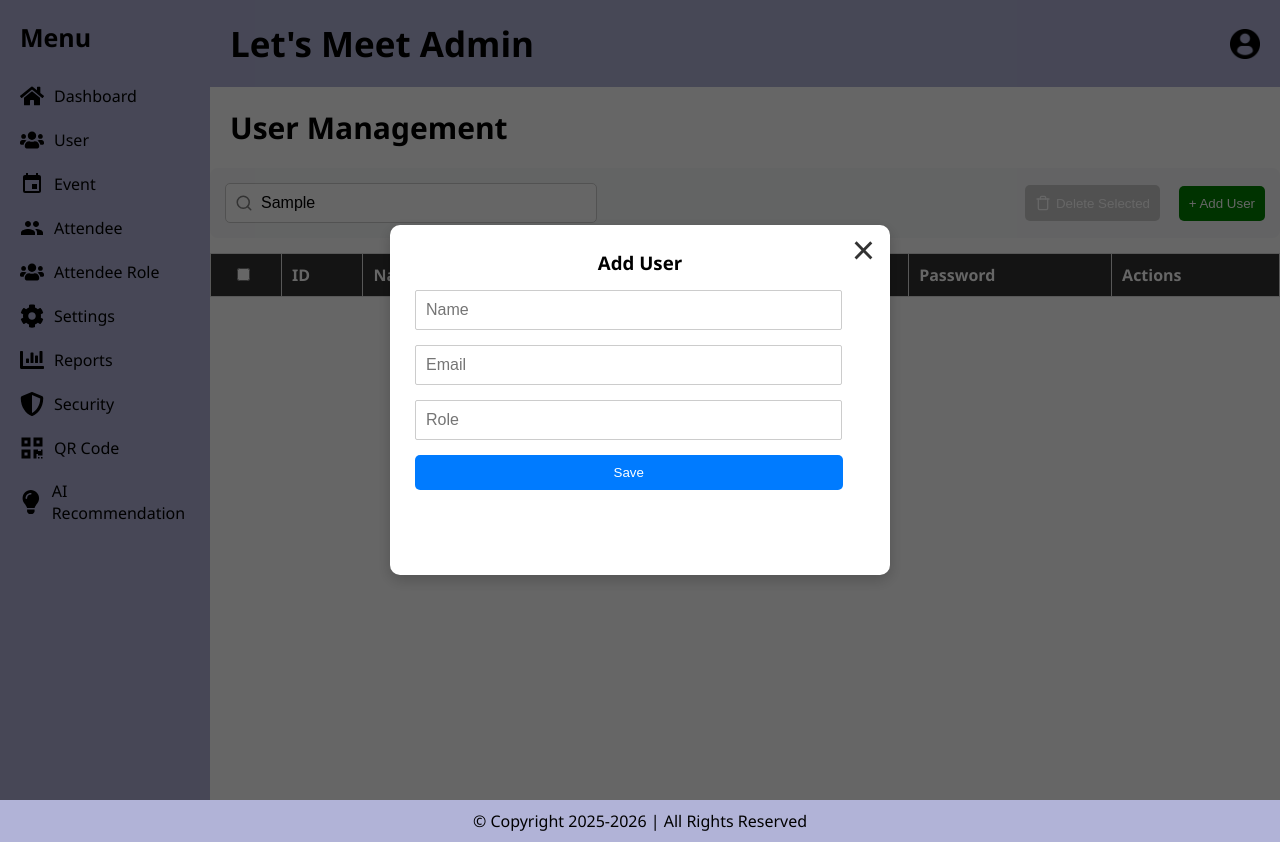
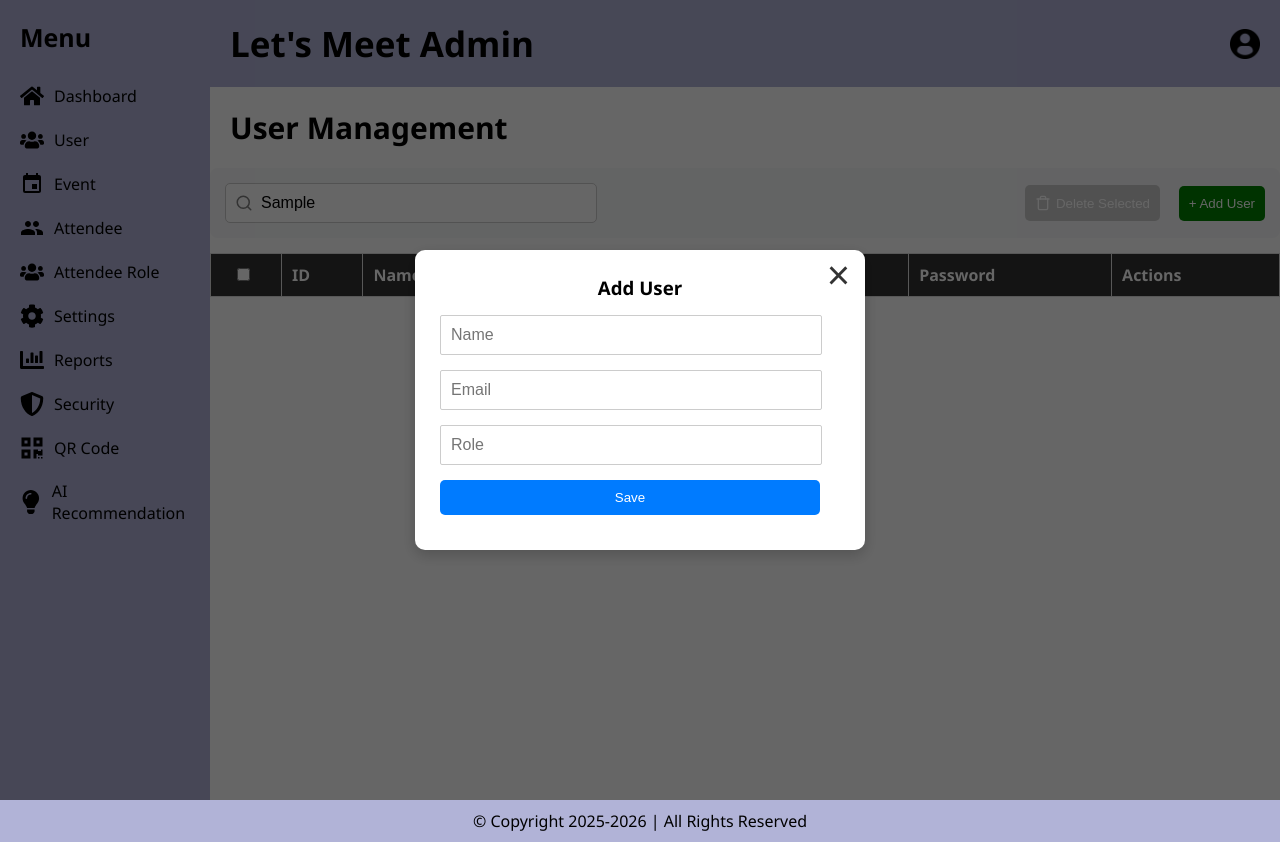
Before and after one commit to KiranChoudhary003/letsMeetAdmin, a React (Create React App) app: page /userManagement in a window 1280 px wide. Both pictures are taken after typing "Sample" into the empty fields and a click on the button "+ Add User". Built offline with nearby package versions, Linux system fonts and the light colour scheme.

Commit message:
update user management

```diff
--- a/src/components/UserManagement/index.jsx
+++ b/src/components/UserManagement/index.jsx
@@ -140,35 +140,42 @@ const UserManagement = () => {
 
 
       {
-  modalType && (
-    <div className="modal">
-      <div className={`modal-content ${modalType}`}>
-        <button className="close-btn" onClick={closeModal}>&times;</button>
-        {modalType === "reset-password" ? (
-          <>
-            <h3>Reset Password for {currentUser.name}</h3>
-            <input type="password" placeholder="Enter New Password" value={newPassword} onChange={(e) => setNewPassword(e.target.value)} />
-            <button onClick={handleResetPassword} className="submit-btn">Reset</button>
-          </>
-        ) : (
-          <>
-            <h3>{modalType === "edit" ? "Edit User" : "Add User"}</h3>
-            <div className="form-group">
-              <input type="text" placeholder="Name" value={currentUser.name || ""} onChange={(e) => setCurrentUser({ ...currentUser, name: e.target.value })} />
-            </div>
-            <div className="form-group">
-              <input type="email" placeholder="Email" value={currentUser.email || ""} onChange={(e) => setCurrentUser({ ...currentUser, email: e.target.value })} />
-            </div>
-            <div className="form-group">
-              <input type="text" placeholder="Role" value={currentUser.role || ""} onChange={(e) => setCurrentUser({ ...currentUser, role: e.target.value })} />
-            </div>
-            <button onClick={handleSaveUser} className="submit-btn">Save</button>
-          </>
-        )}
-      </div>
+ modalType === "add" ? (
+  <div className="modal">
+    <div className="modal-content">
+      <h3>Add User</h3>
+      <input type="text" placeholder="Name" value={currentUser.name || ""} onChange={(e) => setCurrentUser({ ...currentUser, name: e.target.value })} />
+      <input type="email" placeholder="Email" value={currentUser.email || ""} onChange={(e) => setCurrentUser({ ...currentUser, email: e.target.value })} />
+      <input type="text" placeholder="Role" value={currentUser.role || ""} onChange={(e) => setCurrentUser({ ...currentUser, role: e.target.value })} />
+      <button onClick={handleSaveUser} className="submit-btn">Save</button>
+      <button className="close-btn" onClick={closeModal}>&times;</button>
     </div>
-  )
-}
+  </div>
+) : null}
+     {
+ modalType ==="edit" ? (
+  <div className="modal">
+    <div className="modal-content">
+      <h3>Edit User</h3>
+      <input type="text" placeholder="Name" value={currentUser.name || ""} onChange={(e) => setCurrentUser({ ...currentUser, name: e.target.value })} />
+      <input type="email" placeholder="Email" value={currentUser.email || ""} onChange={(e) => setCurrentUser({ ...currentUser, email: e.target.value })} />
+      <input type="text" placeholder="Role" value={currentUser.role || ""} onChange={(e) => setCurrentUser({ ...currentUser, role: e.target.value })} />
+      <button onClick={handleSaveUser} className="submit-btn">Save</button>
+      <button className="close-btn" onClick={closeModal}>&times;</button>
+    </div>
+  </div>
+) : null}
+
+{modalType === "reset-password" && (
+  <div className="modal">
+    <div className="modal-content">
+      <h3>Reset Password for {currentUser.name}</h3>
+      <input type="password" placeholder="Enter New Password" value={newPassword} onChange={(e) => setNewPassword(e.target.value)} />
+      <button onClick={handleResetPassword} className="submit-btn">Reset Password</button>
+      <button className="close-btn" onClick={closeModal}>&times;</button>
+    </div>
+  </div>
+)}
 
     </Wrapper >
   );
```
